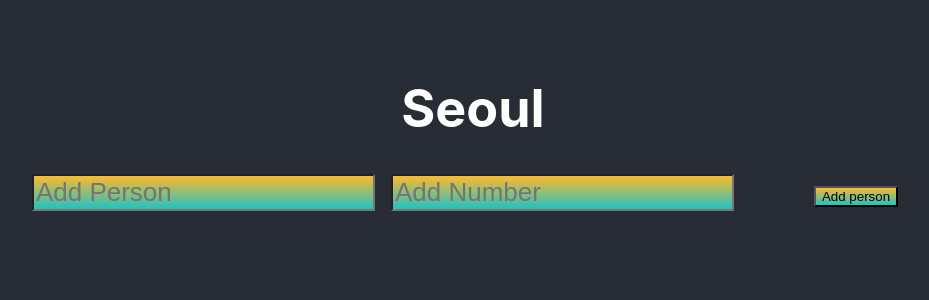
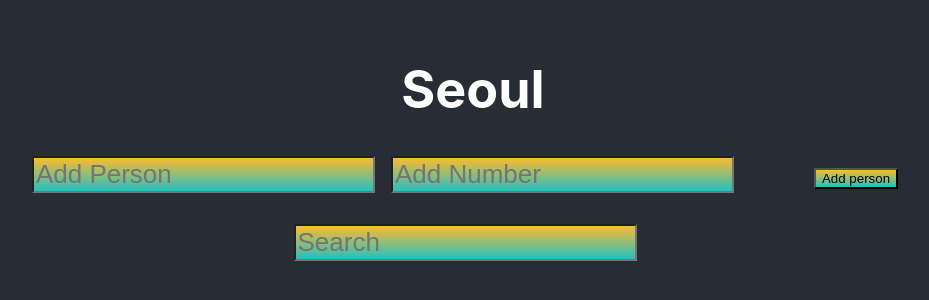
Before and after one commit to SSOL7/Osa2, a React (Vite) app: page / in a window 1280 px wide. Shown: the part 258-558 px from the top of the page, without its empty margins (167-1096 px from the left). Built offline with nearby package versions, Linux system fonts and the light colour scheme.

Commit message:
Tehtävä 2.9

```diff
--- a/src/App.jsx
+++ b/src/App.jsx
@@ -9,6 +9,8 @@ function App() {
   const [todos, setTodos] = useState([]);
   const [numberInput, setNumberInput] = useState("");
   const [contacts, setContacts] = useState([]);
+  const [searchTerm, setSearchTerm] = useState('');
+  const [filteredResults, setFilteredResults] = useState([]);
 
   const _handleSubmit = e => {
     e.preventDefault();
@@ -22,6 +24,7 @@ function App() {
       important: Math.random() > 0.5,
       id: todos.length + 1,
     };
+    // contact information object
     const phonenumbers = {
       content: numberInput,
       date: new Date().toLocaleDateString('fi-FI'),
@@ -33,6 +36,7 @@ function App() {
     setTodos(newArr.concat(todo_object));
     console.log(todo_object);
     setInputValue("");
+    // Adding contact information
     const newNum = contacts.slice();
     newNum.splice(0, 0, { number: numberInput });
     setContacts(newNum.concat(phonenumbers));
@@ -46,8 +50,19 @@ function App() {
     return setTodos(newArr);
   };
 
-
-
+  // search filter to filter todos array
+  const searchData = (value) => {
+    setSearchTerm(value)
+    if (searchTerm !== '') {
+        const filteredData = todos.filter((todo) => {
+            return Object.values(todo).join('').toLowerCase().includes(searchTerm.toLowerCase())
+        })
+        setFilteredResults(filteredData)
+    }
+    else {
+        setFilteredResults(todos);
+    }
+}
 
   return (
     <div className="App">
@@ -62,21 +77,27 @@ function App() {
           />
         <br />
 
-        {/* {todos.map((todo, index) => (
-          <ListItem
-          key={index}
-          // todo={todo}
-          remove={() => _handleBntClick({ type: "remove", index })}
-          />
-          ))} */}
-          {contacts.map((contact, index) => (
-            <Phone
-              key={index}
-              contact={contact}
-              remove={() => _handleBntClick({ type: "remove", index })}
-              todos={todos}
-            />
-          ))}
+        <input type="text" placeholder="Search" onChange={(e) => searchData(e.target.value)} />
+        {searchTerm.length > 1 ? (
+                    filteredResults.map((todo, index) => {
+                        return (
+                          <li key={index}>
+                          <h1>{todo.name}</h1>
+                        </li>
+                        )
+                    })
+                ) : (
+                    contacts.map((contact, index,) => {
+                        return (
+                        <Phone
+                          key={index}
+                          contact={contact}
+                          todos={todos}
+                          remove={() => _handleBntClick({ type: "remove", index })}
+                        />
+                        )
+                    })
+                )}
       </header>
     </div>
   )
--- a/src/Phone.jsx
+++ b/src/Phone.jsx
@@ -3,7 +3,6 @@ import React from 'react'
 function Phone({ contact, todos, remove }) {
   return (
   <>
-  <h1>Busan</h1>
     <ol>
         {todos.map((todo, index) => {
           return (
```
